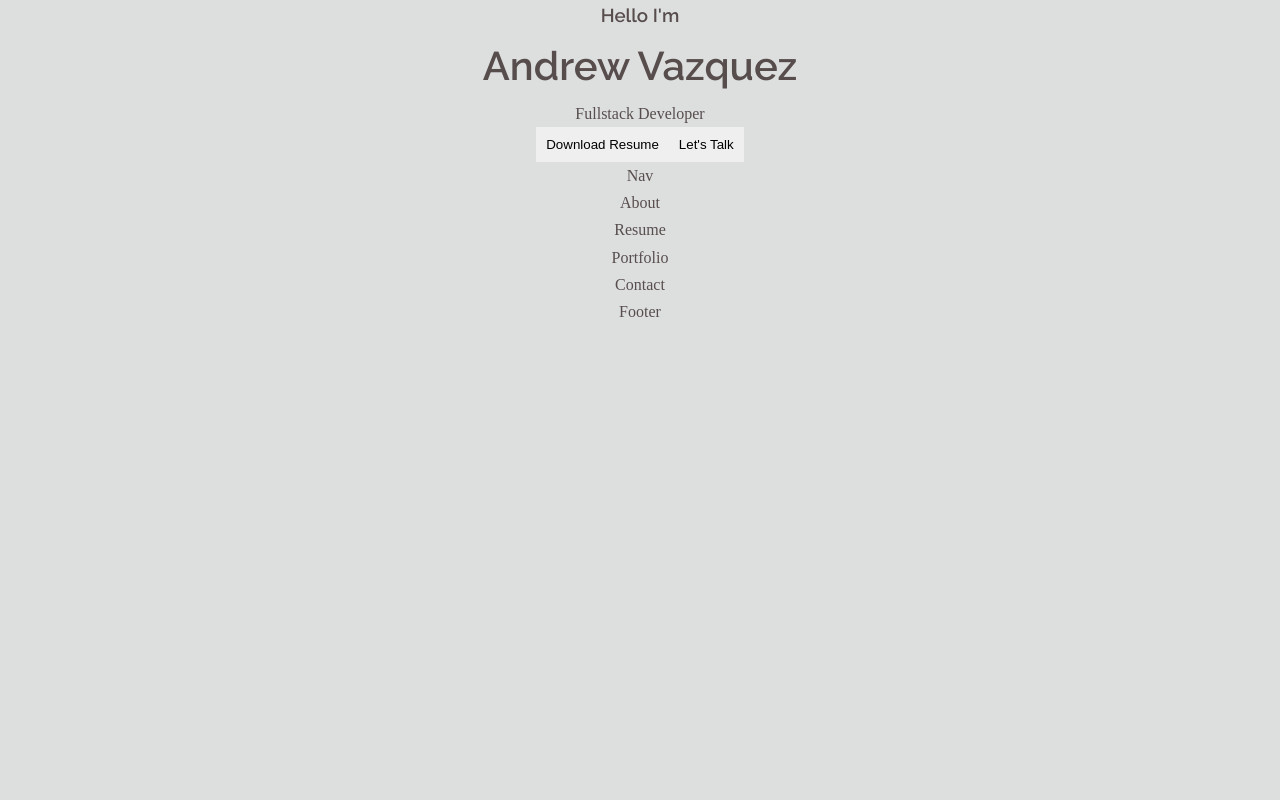
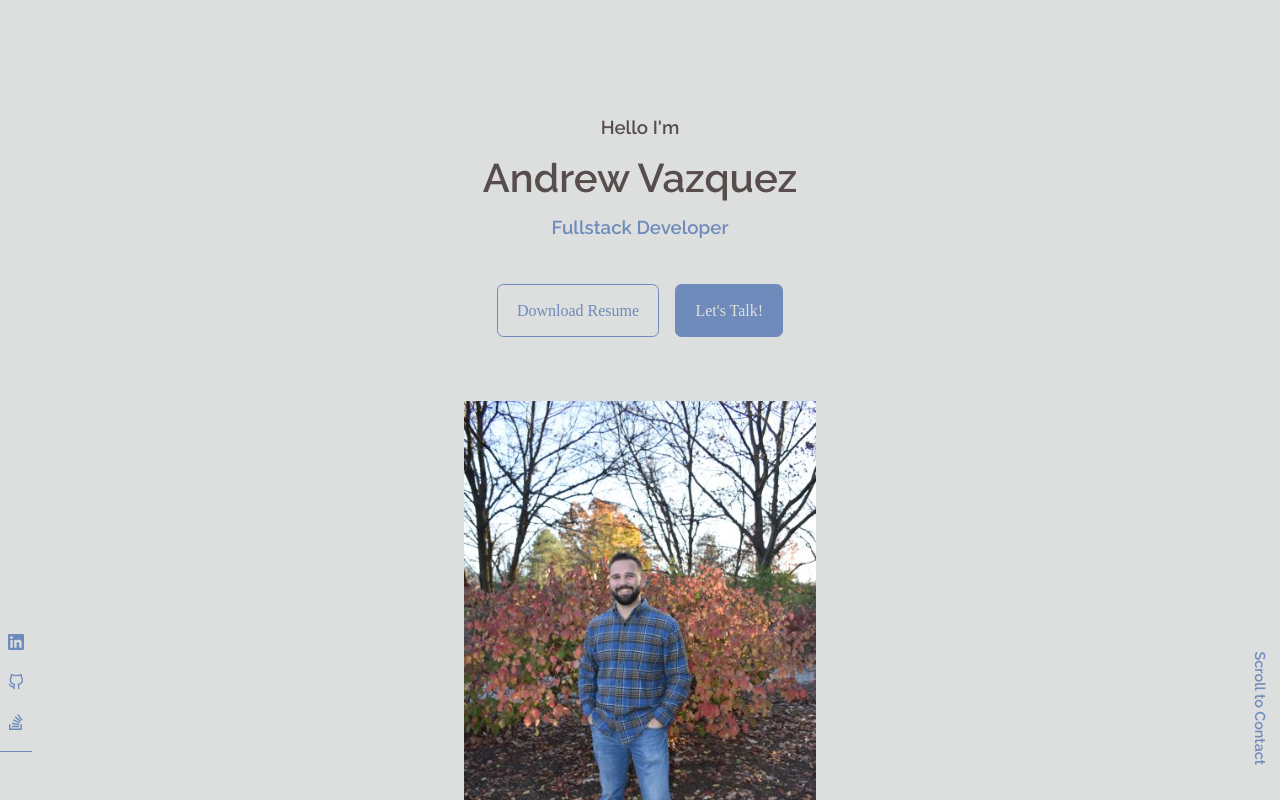
Before and after one commit to drewrvaz/my-react-portfolio, a React (Create React App) app: page / in a window 1280 px wide. Shown: the top 800 px of the page. Built offline with nearby package versions, Linux system fonts and the light colour scheme; a web font is replaced by a local one.

Commit message:
Created content and styling for header

```diff
--- a/package.json
+++ b/package.json
@@ -11,6 +11,7 @@
     "gh-pages": "^4.0.0",
     "react": "^18.2.0",
     "react-dom": "^18.2.0",
+    "react-icons": "^4.7.1",
     "react-scripts": "5.0.1",
     "web-vitals": "^2.1.4"
   },
--- a/src/App.js
+++ b/src/App.js
@@ -3,7 +3,7 @@ import './App.css';
 import Header from './components/header/index';
 import Nav from './components/nav/index';
 import About from './components/about/index';
-import Resume from './components/resume/index';
+import Experience from './components/experience/index';
 import Portfolio from './components/portfolio/index';
 import Contact from './components/contact/index';
 import Footer from './components/footer/index';
@@ -14,7 +14,7 @@ function App() {
       <Header />
       <Nav />
       <About />
-      <Resume />
+      <Experience />
       <Portfolio />
       <Contact />
       <Footer />
--- /dev/null
+++ b/src/components/experience/index.js
@@ -0,0 +1,10 @@
+import React from 'react';
+import './experience.css'
+
+const Experience = () => {
+  return (
+    <div>Experience</div>
+  )
+}
+
+export default Experience
--- /dev/null
+++ b/src/components/header/callToAction.js
@@ -0,0 +1,13 @@
+import React from 'react';
+import Resume from '../../assets/FullstackResume.pdf';
+
+const CallToAction = () => {
+  return (
+    <div className='callToAction'>
+        <a href={Resume} download className='btn'>Download Resume</a>
+        <a href='#contact' className='btn btn-primary'>Let's Talk!</a>
+      </div>
+  )
+}
+
+export default CallToAction;
--- a/src/components/header/header.css
+++ b/src/components/header/header.css
@@ -1,7 +1,77 @@
-body {
+header {
+  height: 100vh;
+  padding-top: 7rem;
+  overflow: hidden;
   text-align: center;
 }
 
-button {
-  padding: 10px;
+.header-container {
+  text-align: center;
+  height: 100%;
+  position: relative;
 }
+
+/* ================= CALL TO ACTION =================== */
+.callToAction{
+  margin-top: 2.5rem;
+  display: flex;
+  gap: 1rem;
+  justify-content: center;
+}
+
+/* ================== HEADER SOCIALS ================*/
+.header-socials {
+  display: flex;
+  flex-direction: column;
+  align-items: center;
+  gap: 0.8rem;
+  position: absolute;
+  bottom: 3rem;
+  left: 0;
+}
+
+.header-socials::after {
+  content: '';
+  width: 2rem;
+  height: 1px;
+  background: var(--color-primary);
+}
+
+/* ================== IMAGE =============== */
+.me {
+  width: 22rem;
+  height: 30rem;
+  position: absolute;
+  left: calc(50% - 11rem);
+  margin-top: 4rem;
+  padding-top: 5rem 1.5rem 1.5rem 1.5rem;
+}
+
+/* ================= SCROLL TO CONTACT ============*/
+.scroll-to-contact {
+  position: absolute;
+  right: -2.3rem;
+  bottom: 5rem;
+  transform: rotate(90deg);
+  font-weight: 300;
+  font-size: 0.9rem;
+}
+
+/* ==================== MEDIA QUERIES (MEDIUM DEVICES) ===================*/
+@media screen and (max-width: 1024px) {
+  header {
+    height: 68vh;
+  }
+}
+
+/* ==================== MEDIA QUERIES (MEDIUM DEVICES) ===================*/
+@media screen and (max-width: 600px) {
+  header {
+    height: 100vh;
+  }
+
+  .header-socials,
+  .scroll-to-contact {
+    display: none;
+  }
+}
--- /dev/null
+++ b/src/components/header/headerSocials.js
@@ -0,0 +1,16 @@
+import React from 'react';
+import {SiLinkedin} from 'react-icons/si';
+import {FiGithub} from 'react-icons/fi';
+import {BsStackOverflow} from 'react-icons/bs'
+
+const HeaderSocials = () => {
+  return (
+    <div className='header-socials'>
+      <a href='https://www.linkedin.com/in/andrew-vazquez-4079bb63/' target="_blank"><SiLinkedin/></a>
+      <a href='https://github.com/drewrvaz' target="_blank"><FiGithub/></a>
+      <a href='https://stackoverflow.com/?newreg=c1e033ee5eb34825867ac18a38fd409b' target="_blank"><BsStackOverflow/></a>
+    </div>
+  )
+}
+
+export default HeaderSocials;
--- a/src/components/header/index.js
+++ b/src/components/header/index.js
@@ -1,16 +1,26 @@
 import React from 'react';
 import './header.css'
+import CallToAction from './callToAction';
+import HeaderSocials from './headerSocials';
+import ME from '../../assets/DSC_0137.JPG';
+
 
 const Header = () => {
   return (
-    <div>
-      <h3>Hello I'm</h3>
+    <header>
+      <div className="container.header-container">
+        <h3>Hello I'm</h3>
         <h1>Andrew Vazquez</h1>
-        <p>Fullstack Developer</p>
-        <button id='resume'>Download Resume</button>
-        <button id='contact'>Let's Talk</button>
-    </div>
+        <h3 className='text-light'>Fullstack Developer</h3>
+        <CallToAction/>
+        <HeaderSocials/>
+        <div className='me'>
+          <img src={ME} alt="me" />
+        </div>
+        <a href='#contact' className='scroll-to-contact'><h4>Scroll to Contact</h4></a>
+      </div>
+    </header>
   )
 }
 
-export default Header
+export default Header;
--- a/src/components/resume/index.js
+++ /dev/null
@@ -1,10 +0,0 @@
-import React from 'react';
-import './resume.css'
-
-const Resume = () => {
-  return (
-    <div>Resume</div>
-  )
-}
-
-export default Resume
--- a/src/index.css
+++ b/src/index.css
@@ -1,5 +1,4 @@
 @import url('https://fonts.googleapis.com/css2?family=Lusitana&family=Raleway:wght@600&display=swap');
-
 
 * {
   margin: 0;
@@ -37,12 +36,6 @@ body {
   background: var(--color-background);
   color: var(--color-text);
   line-height: 1.7;
-  /*margin: 0;
-  font-family: -apple-system, BlinkMacSystemFont, 'Segoe UI', 'Roboto', 'Oxygen',
-    'Ubuntu', 'Cantarell', 'Fira Sans', 'Droid Sans', 'Helvetica Neue',
-    sans-serif;
-  -webkit-font-smoothing: antialiased;
-  -moz-osx-font-smoothing: grayscale;*/
 }
 
 /* ============== GENERAL STYLES ================= */
@@ -79,7 +72,7 @@ section > h2 {
 }
 
 .text-light {
-  color: var(--color-primary-alt);
+  color: var(--color-primary);
 }
 
 a {
```
Also changed, not shown: src/components/experience/experience.css (added), 2 other files (tests, documents, lock files or other folders).
